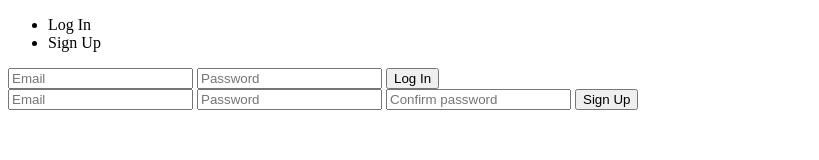
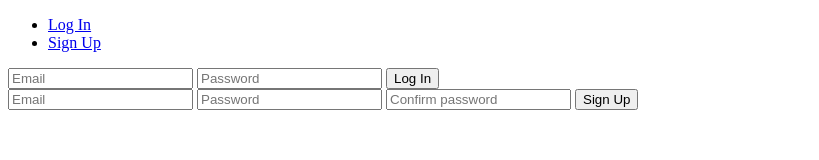
Before and after one commit to mel-booth/signup-form, a website: page index.html in a window 1280 px wide. Shown: the top 160 px of the page, without its empty margins (0-819 px from the left). Drawn offline with Linux system fonts and the light colour scheme.

Commit message:
add href to login and signup text

```diff
--- a/index.html
+++ b/index.html
@@ -13,8 +13,8 @@
 
     <div class="main-container">
       <ul>
-        <li id='login'>Log In</li>
-        <li id='signup'>Sign Up</li>
+        <li id='login'><a href=#>Log In</a></li>
+        <li id='signup'><a href=#>Sign Up</a></li>
       </ul>
       <div class="loginbox">
         <input type="email" placeholder='Email'>
```
